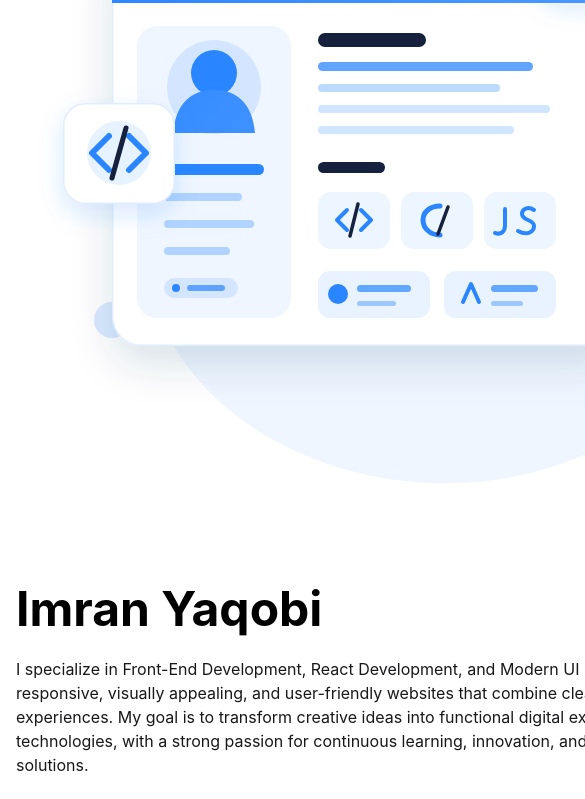
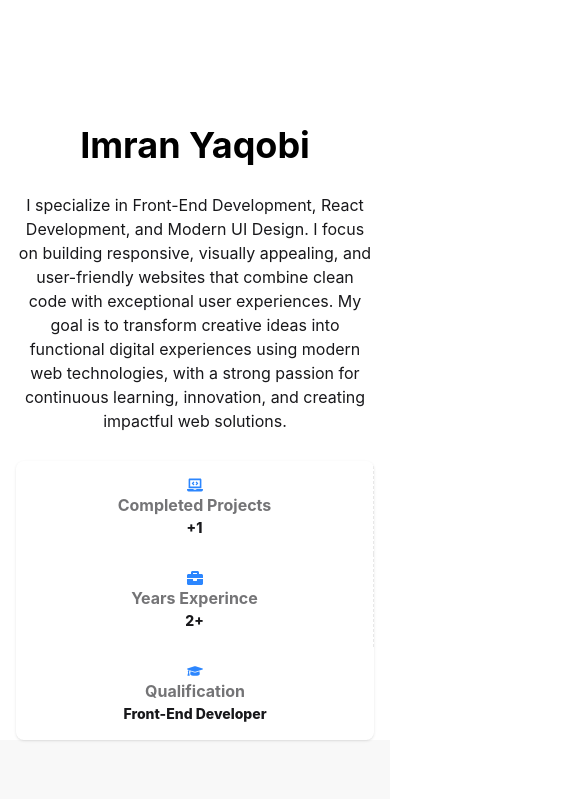
Before and after one commit to ImranCode01/imran-portfolio, a React (Vite) app: page / in a window 390 px wide. Shown: the part 900-1699 px from the top of the page, 585 px wide, since content can reach past the window. Built offline with nearby package versions, Linux system fonts and the light colour scheme.

Commit message:
refactor: improve layout and styling in AboutMeSection and Degree components

```diff
--- a/src/Components/HomePageComponents/AboutMeSection.tsx
+++ b/src/Components/HomePageComponents/AboutMeSection.tsx
@@ -3,12 +3,12 @@ import { Degree } from "./Degree";
 
 export function AboutMeSection() {
     return (
-    <div data-aos="zoom-in" className="hero">
-        <div className="hero-content flex-col lg:flex-row py-0 gap-15 ">
+    <div data-aos="zoom-in" className="hero w-full xl:mt-[-70px] lg:mt-20 md:mt-20 sm:mt-50 mt-70">
+        <div className="hero-content xl:flex-row lg:flex-col py-0 xl:gap-10 lg:gap-5 ">
             <AboutMeSvg />
-            <div className="xl:max-w-[50%] lg:max-w-[60%] lg:w-[60%]">
-            <h1 className="text-5xl font-bold text-black text">Imran Yaqobi</h1>
-            <p className="py-6">
+            <div className="xl:max-w-full">
+            <h1 className="xl:text-5xl font-bold text-black text lg:text-4xl md:text-4xl sm:text-4xl text-4xl xl:text-left lg:text-left md:text-left sm:text-left text-center ">Imran Yaqobi</h1>
+            <p className="py-7 xl:w-full xl:text-left lg:text-left md:text-left sm:text-left text-center">
                 I specialize in Front-End Development, React Development, and Modern UI Design. I focus on building responsive, visually appealing, and user-friendly websites that combine clean code with exceptional user experiences. My goal is to transform creative ideas into functional digital experiences using modern web technologies, with a strong passion for continuous learning, innovation, and creating impactful web solutions.
             </p>
                 <Degree />
--- a/src/Components/HomePageComponents/AboutMeSvg.tsx
+++ b/src/Components/HomePageComponents/AboutMeSvg.tsx
@@ -1,6 +1,6 @@
 export function AboutMeSvg() {
     return (
-        <svg
+        <svg className="lg:hidden xl:flex  md:hidden sm:hidden hidden xl:mb-[100px] xl:w-300"
   width="820"
   height="680"
   viewBox="0 0 820 680"
--- a/src/Components/HomePageComponents/Degree.tsx
+++ b/src/Components/HomePageComponents/Degree.tsx
@@ -2,29 +2,29 @@ import { FaBriefcase, FaGraduationCap, FaLaptopCode  } from "react-icons/fa";
 
 export function Degree() {
     return (
-<div className="stats shadow">
+<div className="stats flex shadow w-full xl:flex-row lg:flex-row md:flex-row sm:flex-row flex-col">
     <div className="stat flex flex-col text-center">
         <div className="stat-figure text-[#2C86FE]">
-            <FaLaptopCode className="text-4xl"/>
+            <FaLaptopCode className="xl:text-4xl lg:text-4xl"/>
         </div>
-        <div className="stat-title font-bold text-[17px]">Completed Projects</div>
-        <div className="stat-value text-[22px]">+1</div>
+        <div className="stat-title font-bold text-[16px] " >Completed Projects</div>
+        <div className="stat-value xl:text-[22px] lg:text-[18px] md:text-[18px] sm:text-[18px] text-[14px]">+1</div>
     </div>
 
     <div className="stat flex flex-col text-center">
         <div className="stat-figure text-[#2C86FE]">
-            <FaBriefcase className="text-4xl"/>
+            <FaBriefcase className="xl:text-4xl lg:text-4xl"/>
         </div>
-        <div className="stat-title font-bold text-[17px]">Years Experince</div>
-        <div className="stat-value text-[22px]">2+</div>
+        <div className="stat-title font-bold text-[16px] " >Years Experince</div>
+        <div className="stat-value xl:text-[22px] lg:text-[18px] md:text-[18px] sm:text-[18px] text-[14px]">2+</div>
     </div>
 
     <div className="stat flex flex-col text-center">
         <div className="stat-figure text-[#2C86FE]">
-            <FaGraduationCap className="text-4xl"/>
+            <FaGraduationCap className="xl:text-4xl lg:text-4xl"/>
         </div>
-        <div className="stat-title font-bold text-[17px]">Qualification</div>
-        <div className="stat-value text-[22px]">Front-End Developer</div>
+        <div className="stat-title font-bold text-[16px] " >Qualification</div>
+        <div className="stat-value xl:text-[22px] lg:text-[18px] md:text-[18px] sm:text-[18px] text-[14px]">Front-End Developer</div>
     </div>
 </div>
     )
```
